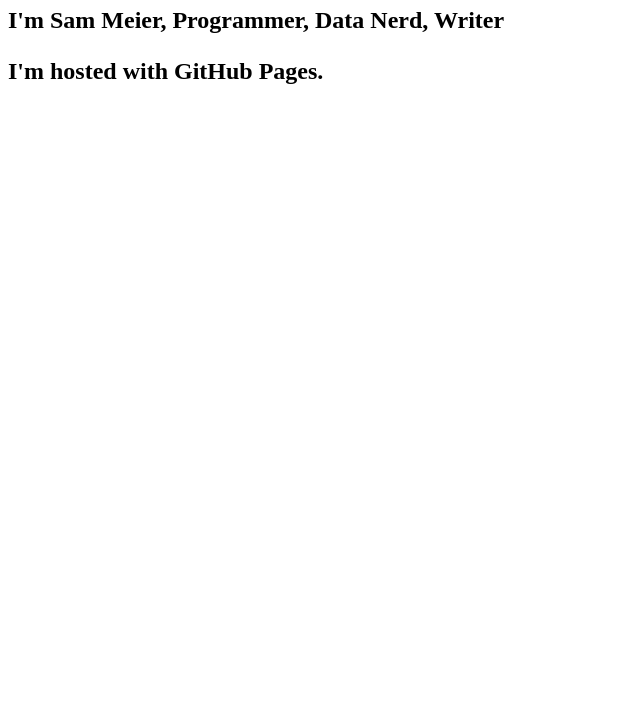
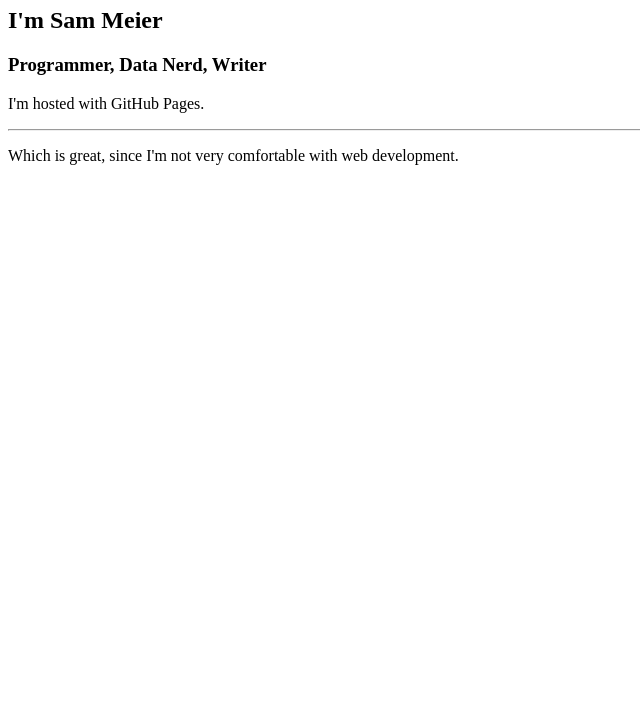
Before and after one commit to ssmeier/ssmeier.github.io, a plain HTML site: page index.html in a window 1280 px wide. Shown: the part 73-800 px from the top of the page, without its empty margins (0-640 px from the left). Drawn offline with Linux system fonts and the light colour scheme.

Commit message:
Update index.html

```diff
--- a/index.html
+++ b/index.html
@@ -2,7 +2,10 @@
 <html>
 <body>
 <h1>Hello World</h1>
-<h2>I'm Sam Meier, Programmer, Data Nerd, Writer
+<h2>I'm Sam Meier</h2>
+<h3>Programmer, Data Nerd, Writer</h3>
 <p>I'm hosted with GitHub Pages.</p>
+<hr>
+<p>Which is great, since I'm not very comfortable with web development.</p>
 </body>
 </html>
```
